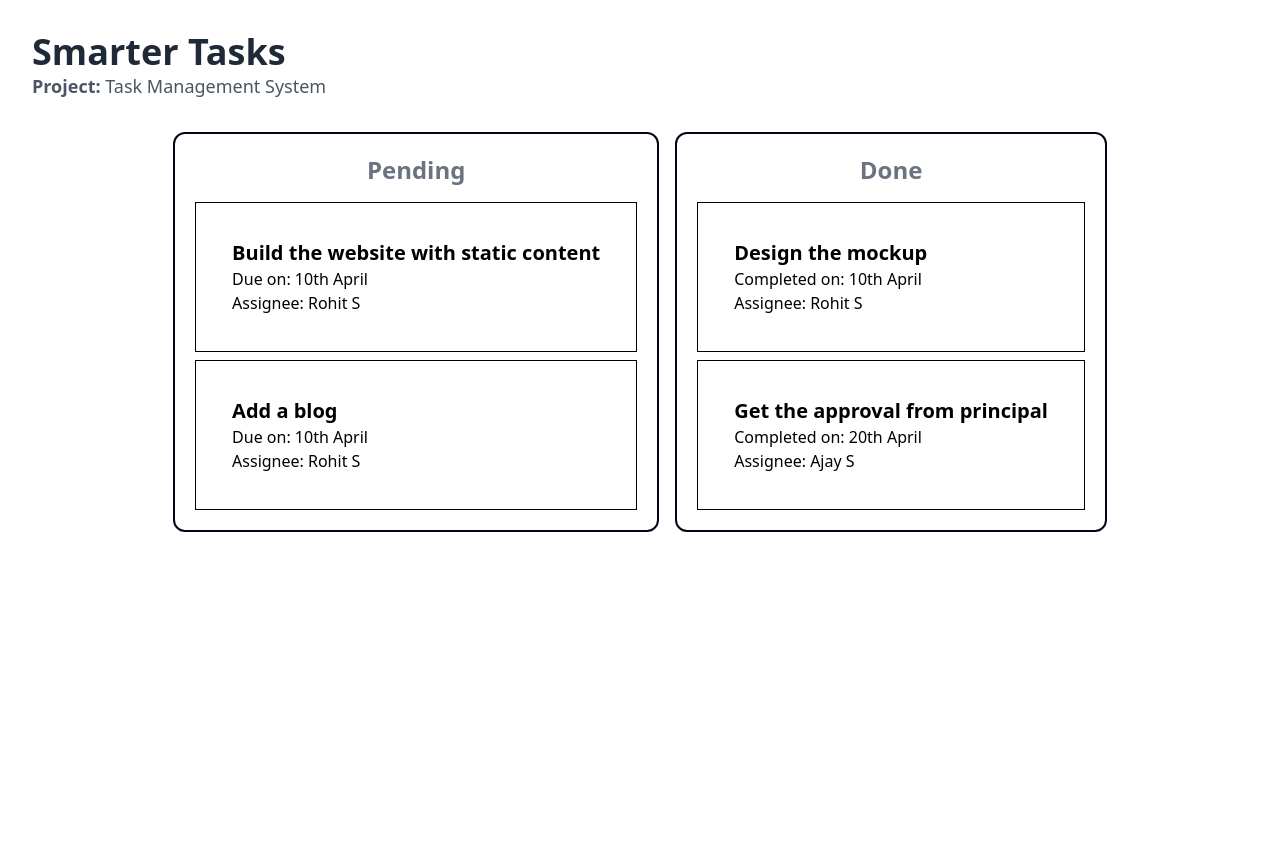
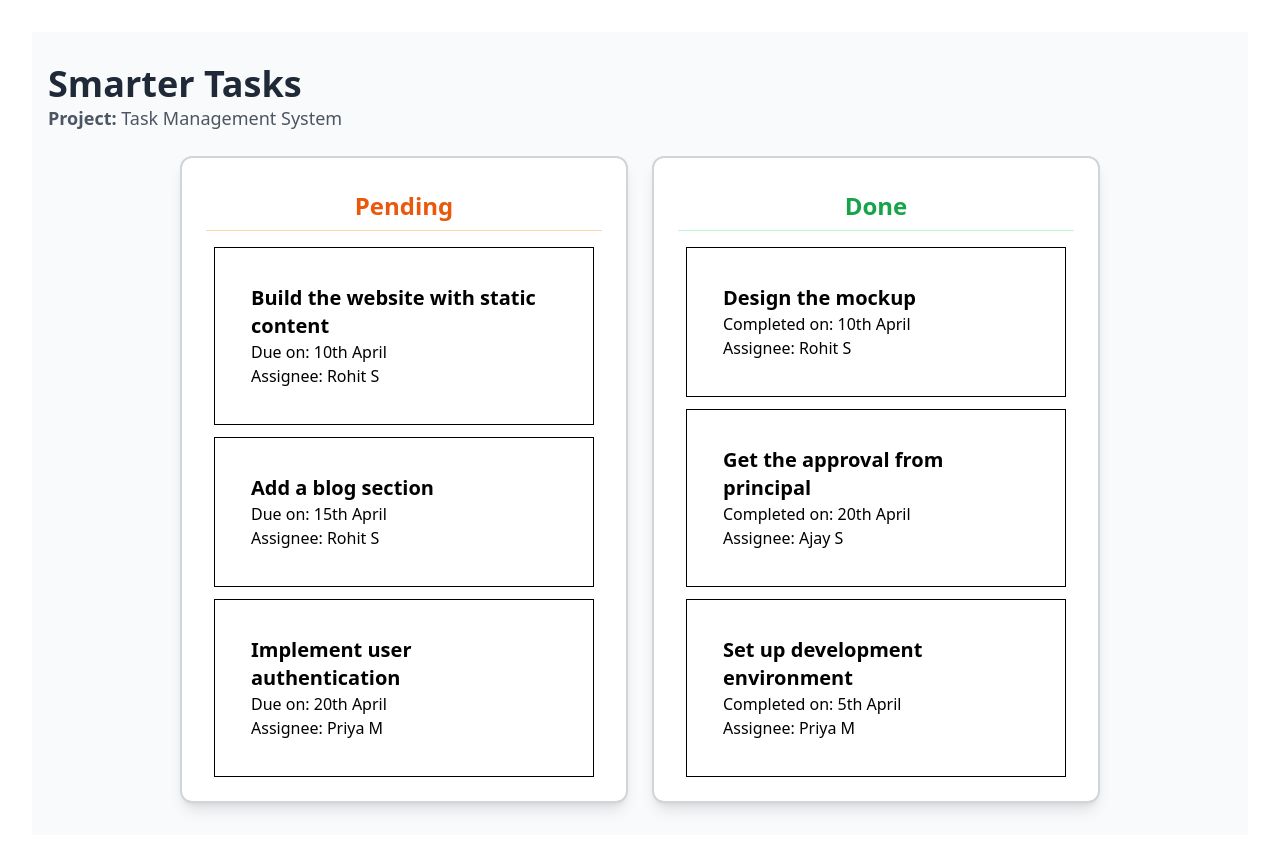
Before and after one commit to Alexjmathew/wd301-task-1, a React (Vite) app in the folder hello-react/: page / in a window 1280 px wide. Shown: the top 854 px of the page. Before the commit the page ends 800 px from the top, so only its background shows below. Built offline with nearby package versions, Linux system fonts and the light colour scheme.

Commit message:
Update App.jsx

```diff
--- a/hello-react/src/App.jsx
+++ b/hello-react/src/App.jsx
@@ -1,28 +1,65 @@
 import { useState } from 'react'
-import reactLogo from './assets/react.svg'
-import viteLogo from '/vite.svg'
-import './App.css'
 import TaskCard from './TaskCard'
 import Header from './header.jsx'
+import './App.css'
 
 function App() {
+  return (
+    <div className="min-h-screen bg-gray-50">
+      <div className="container mx-auto px-4 py-8">
+        <Header />
 
-  return (
-    <>
-      <Header />
-      <div className='flex p-2 m-5 justify-center gap-4'>
-        <div className='border-2 border-slate-950 rounded-xl p-3 Pending'>
-          <h2 className='text-2xl font-bold p-2 text-gray-500'>Pending</h2>
-          <TaskCard title="Build the website with static content" dueDate="10th April" assigneeName="Rohit S"/>
-          <TaskCard title="Add a blog" dueDate="10th April" assigneeName="Rohit S"/>
-        </div>
-        <div className='border-2 border-slate-950 rounded-xl p-3 Done'>
-          <h2 className='text-2xl font-bold p-2 text-gray-500'>Done</h2>
-          <TaskCard title="Design the mockup" completedAtDate="10th April" assigneeName="Rohit S"/>
-          <TaskCard title="Get the approval from principal" completedAtDate="20th April" assigneeName="Ajay S"/>
+        <div className="flex flex-col lg:flex-row gap-6 justify-center">
+          {/* Pending Tasks Section */}
+          <div className="bg-white border-2 border-gray-300 rounded-xl p-6 shadow-lg flex-1 max-w-md">
+            <h2 className="text-2xl font-bold p-2 text-orange-600 border-b border-orange-200 mb-4">
+              Pending
+            </h2>
+            <div className="space-y-3">
+              <TaskCard
+                title="Build the website with static content"
+                dueDate="10th April"
+                assigneeName="Rohit S"
+              />
+              <TaskCard
+                title="Add a blog section"
+                dueDate="15th April"
+                assigneeName="Rohit S"
+              />
+              <TaskCard
+                title="Implement user authentication"
+                dueDate="20th April"
+                assigneeName="Priya M"
+              />
+            </div>
+          </div>
+
+          {/* Done Tasks Section */}
+          <div className="bg-white border-2 border-gray-300 rounded-xl p-6 shadow-lg flex-1 max-w-md">
+            <h2 className="text-2xl font-bold p-2 text-green-600 border-b border-green-200 mb-4">
+              Done
+            </h2>
+            <div className="space-y-3">
+              <TaskCard
+                title="Design the mockup"
+                completedAtDate="10th April"
+                assigneeName="Rohit S"
+              />
+              <TaskCard
+                title="Get the approval from principal"
+                completedAtDate="20th April"
+                assigneeName="Ajay S"
+              />
+              <TaskCard
+                title="Set up development environment"
+                completedAtDate="5th April"
+                assigneeName="Priya M"
+              />
+            </div>
+          </div>
         </div>
       </div>
-    </>
+    </div>
   )
 }
 
```
